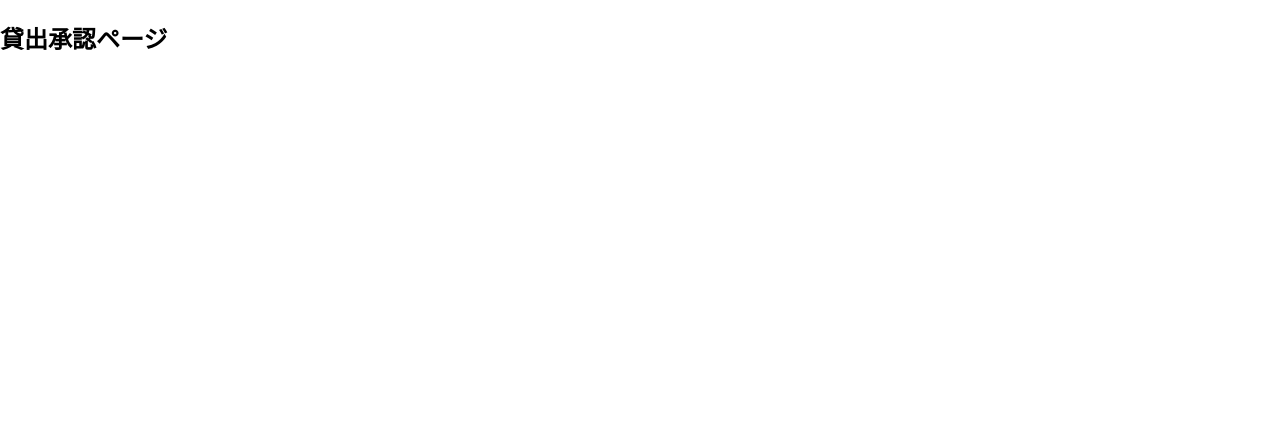
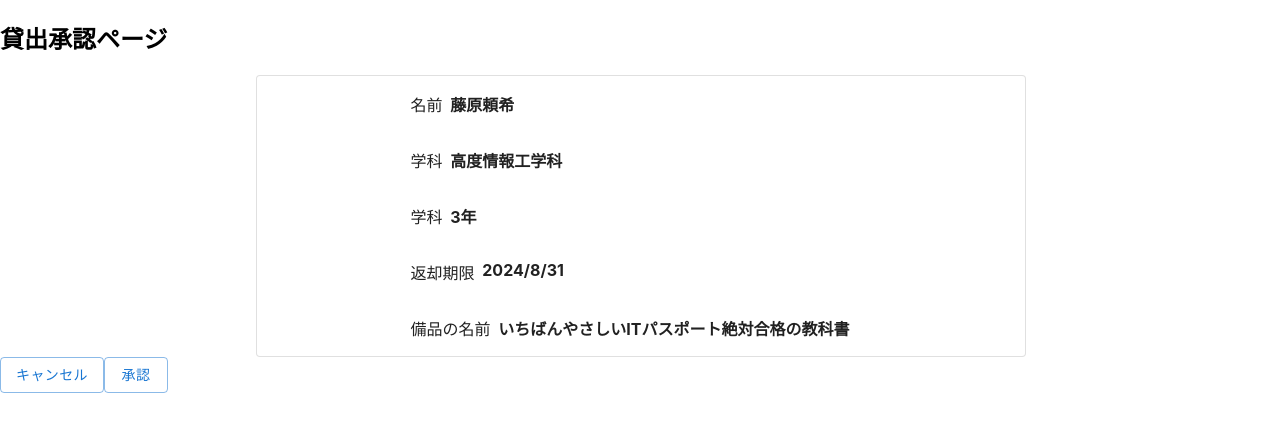
Before and after one commit to takumiTakahata/equipment_management_system, a React (Create React App) app in the folder app/: page /loan_approval in a window 1280 px wide. Before the commit this address had no page. Shown: the top 432 px of the page. Built offline with nearby package versions, Linux system fonts and the light colour scheme.

Commit message:
貸出承認ページ作成

```diff
--- a/app/src/components/header.tsx
+++ b/app/src/components/header.tsx
@@ -3,7 +3,8 @@ import IconButton from "@mui/material/IconButton";
 import Menu from "@mui/material/Menu";
 import MenuItem from "@mui/material/MenuItem";
 import Toolbar from "@mui/material/Toolbar";
-import "./header.css";
+// import "./header.css";
+import "../components/header.css";
 import {
   HistoryIcon,
   EquipmentIcon,
--- /dev/null
+++ b/app/src/components/loan_approval.css
@@ -0,0 +1,18 @@
+.flex {
+  display: flex;
+}
+
+.loan_title {
+  margin-right: 0;
+  margin-left: 20%;
+}
+
+.loan_text {
+  font-weight: bold;
+  margin-left: 1%;
+}
+
+.MuiPaper-root.card {
+  width: 60%;
+  margin-left: 20%;
+}
--- a/app/src/components/loan_approval.tsx
+++ b/app/src/components/loan_approval.tsx
@@ -1,7 +1,39 @@
+import { Card } from "@mui/material";
+import Button from "@mui/material/Button";
+import "../components/loan_approval.css";
+
 function LoanApproval() {
   return (
-    <div>
+    <div id="loan_approval">
       <h2>貸出承認ページ</h2>
+      <Card className="card" variant="outlined">
+        <div className="flex">
+          <p className="loan_title">名前</p>
+          <p className="loan_text">藤原頼希</p>
+        </div>
+        <div className="flex">
+          <p className="loan_title">学科</p>
+          <p className="loan_text">高度情報工学科</p>
+        </div>
+        <div className="flex">
+          <p className="loan_title">学科</p>
+          <p className="loan_text">3年</p>
+        </div>
+        <div className="flex">
+          <p className="loan_title">返却期限</p>
+          <p className="loan_text">2024/8/31</p>
+        </div>
+        <div className="flex">
+          <p className="loan_title">備品の名前</p>
+          <p className="loan_text">
+            いちばんやさしいITパスポート絶対合格の教科書
+          </p>
+        </div>
+      </Card>
+      <div className="loan_button">
+        <Button variant="outlined">キャンセル</Button>
+        <Button variant="outlined">承認</Button>
+      </div>
     </div>
   );
 }
```
